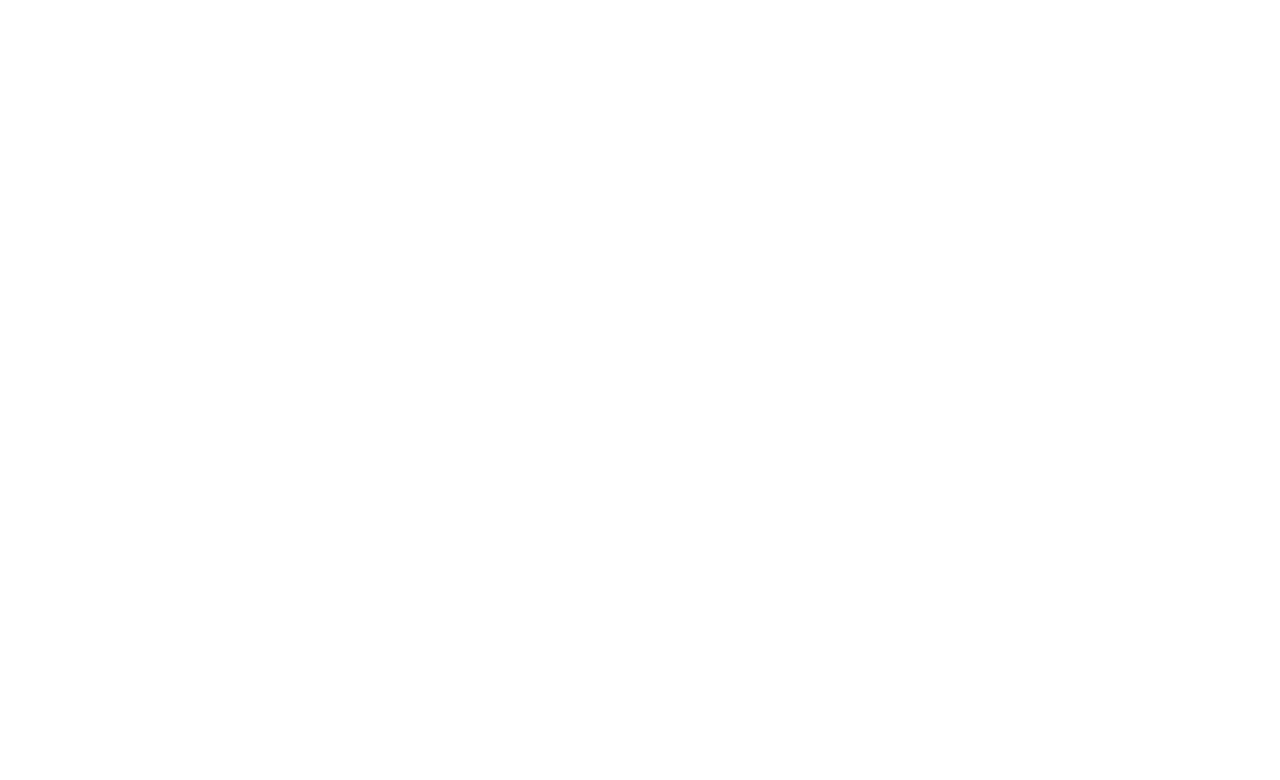
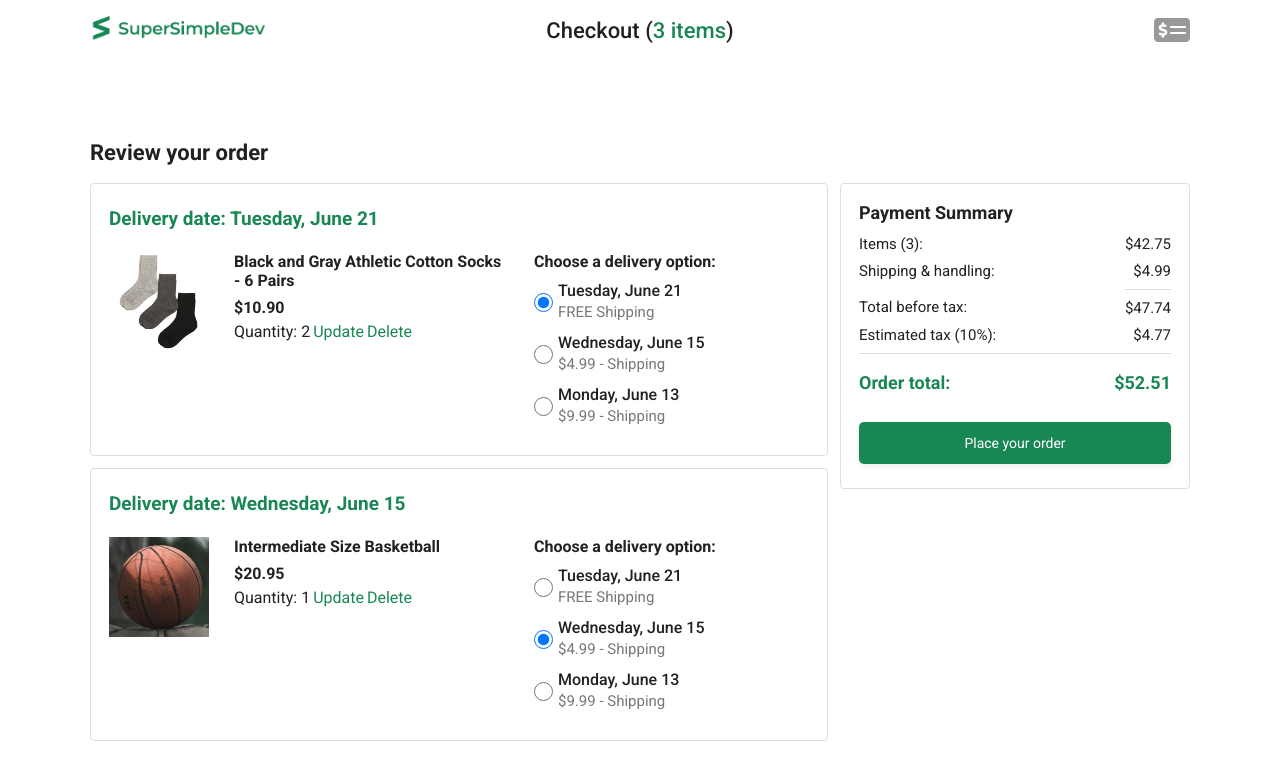
Before and after one commit to dubeydevanshdev-stack/Ecommerce-project, a React (Vite) app in the folder react-project/: page /checkout in a window 1280 px wide. Shown: the top 780 px of the page. Built offline with nearby package versions, Linux system fonts and the light colour scheme.

Commit message:
Moving checkout page to React

```diff
--- a/react-project/index.html
+++ b/react-project/index.html
@@ -4,7 +4,6 @@
     <meta charset="UTF-8" />
     <link rel="icon" type="image/svg+xml" href="/vite.svg" />
     <meta name="viewport" content="width=device-width, initial-scale=1.0" />
-    <title>Ecommerce Project</title>
     <!-- Load a font called Roboto from Google Fonts. -->
     <link rel="preconnect" href="https://fonts.googleapis.com">
     <link rel="preconnect" href="https://fonts.gstatic.com" crossorigin>
--- a/react-project/src/App.jsx
+++ b/react-project/src/App.jsx
@@ -1,12 +1,13 @@
 import {Routes,Route} from 'react-router';
 import { HomePage } from './Pages/HomePage'
+import { CheckoutPage } from './Pages/CheckoutPage';
 import './App.css'
 
 function App() {
   return (
     <Routes>
       <Route path="/" element={<HomePage />}></Route>
-      <Route path="checkout" element={ <></>}></Route>
+      <Route path="checkout" element={<CheckoutPage />}></Route>
     </Routes>
   )
 }
--- /dev/null
+++ b/react-project/src/Pages/CheckoutPage.jsx
@@ -0,0 +1,223 @@
+import './checkout-header.css';
+import './checkoutPage.css';
+
+export function CheckoutPage(){
+    return (
+        <>
+            <title>Checkout</title>
+
+         <div className="checkout-header">
+      <div className="header-content">
+        <div className="checkout-header-left-section">
+          <a href="index.html">
+            <img className="logo" src="images/logo.png" />
+            <img className="mobile-logo" src="images/mobile-logo.png" />
+          </a>
+        </div>
+
+        <div className="checkout-header-middle-section">
+          Checkout (<a className="return-to-home-link"
+            href="index.html">3 items</a>)
+        </div>
+
+        <div className="checkout-header-right-section">
+          <img src="images/icons/checkout-lock-icon.png" />
+        </div>
+      </div>
+         </div>
+
+         <div className="checkout-page">
+      <div className="page-title">Review your order</div>
+
+      <div className="checkout-grid">
+        <div className="order-summary">
+          <div className="cart-item-container">
+            <div className="delivery-date">
+              Delivery date: Tuesday, June 21
+            </div>
+
+            <div className="cart-item-details-grid">
+              <img className="product-image"
+                src="images/products/athletic-cotton-socks-6-pairs.jpg" />
+
+              <div className="cart-item-details">
+                <div className="product-name">
+                  Black and Gray Athletic Cotton Socks - 6 Pairs
+                </div>
+                <div className="product-price">
+                  $10.90
+                </div>
+                <div className="product-quantity">
+                  <span>
+                    Quantity: <span className="quantity-label">2</span>
+                  </span>
+                  <span className="update-quantity-link link-primary">
+                    Update
+                  </span>
+                  <span className="delete-quantity-link link-primary">
+                    Delete
+                  </span>
+                </div>
+              </div>
+
+              <div className="delivery-options">
+                <div className="delivery-options-title">
+                  Choose a delivery option:
+                </div>
+                <div className="delivery-option">
+                  <input type="radio" checked
+                    className="delivery-option-input"
+                    name="delivery-option-1" />
+                  <div>
+                    <div className="delivery-option-date">
+                      Tuesday, June 21
+                    </div>
+                    <div className="delivery-option-price">
+                      FREE Shipping
+                    </div>
+                  </div>
+                </div>
+                <div className="delivery-option">
+                  <input type="radio"
+                    className="delivery-option-input"
+                    name="delivery-option-1" />
+                  <div>
+                    <div className="delivery-option-date">
+                      Wednesday, June 15
+                    </div>
+                    <div className="delivery-option-price">
+                      $4.99 - Shipping
+                    </div>
+                  </div>
+                </div>
+                <div className="delivery-option">
+                  <input type="radio"
+                    className="delivery-option-input"
+                    name="delivery-option-1" />
+                  <div>
+                    <div className="delivery-option-date">
+                      Monday, June 13
+                    </div>
+                    <div className="delivery-option-price">
+                      $9.99 - Shipping
+                    </div>
+                  </div>
+                </div>
+              </div>
+            </div>
+          </div>
+
+          <div className="cart-item-container">
+            <div className="delivery-date">
+              Delivery date: Wednesday, June 15
+            </div>
+
+            <div className="cart-item-details-grid">
+              <img className="product-image"
+                src="images/products/intermediate-composite-basketball.jpg" />
+
+              <div className="cart-item-details">
+                <div className="product-name">
+                  Intermediate Size Basketball
+                </div>
+                <div className="product-price">
+                  $20.95
+                </div>
+                <div className="product-quantity">
+                  <span>
+                    Quantity: <span className="quantity-label">1</span>
+                  </span>
+                  <span className="update-quantity-link link-primary">
+                    Update
+                  </span>
+                  <span className="delete-quantity-link link-primary">
+                    Delete
+                  </span>
+                </div>
+              </div>
+
+              <div className="delivery-options">
+                <div className="delivery-options-title">
+                  Choose a delivery option:
+                </div>
+
+                <div className="delivery-option">
+                  <input type="radio" className="delivery-option-input"
+                    name="delivery-option-2" />
+                  <div>
+                    <div className="delivery-option-date">
+                      Tuesday, June 21
+                    </div>
+                    <div className="delivery-option-price">
+                      FREE Shipping
+                    </div>
+                  </div>
+                </div>
+                <div className="delivery-option">
+                  <input type="radio" checked className="delivery-option-input"
+                    name="delivery-option-2" />
+                  <div>
+                    <div className="delivery-option-date">
+                      Wednesday, June 15
+                    </div>
+                    <div className="delivery-option-price">
+                      $4.99 - Shipping
+                    </div>
+                  </div>
+                </div>
+                <div className="delivery-option">
+                  <input type="radio" className="delivery-option-input"
+                    name="delivery-option-2" />
+                  <div>
+                    <div className="delivery-option-date">
+                      Monday, June 13
+                    </div>
+                    <div className="delivery-option-price">
+                      $9.99 - Shipping
+                    </div>
+                  </div>
+                </div>
+              </div>
+            </div>
+          </div>
+        </div>
+
+        <div className="payment-summary">
+            <div className="payment-summary-title">
+              Payment Summary
+            </div>
+
+            <div className="payment-summary-row">
+              <div>Items (3):</div>
+              <div className="payment-summary-money">$42.75</div>
+            </div>
+
+            <div className="payment-summary-row">
+              <div>Shipping &amp; handling:</div>
+              <div className="payment-summary-money">$4.99</div>
+            </div>
+
+            <div className="payment-summary-row subtotal-row">
+              <div>Total before tax:</div>
+              <div className="payment-summary-money">$47.74</div>
+            </div>
+
+            <div className="payment-summary-row">
+              <div>Estimated tax (10%):</div>
+              <div className="payment-summary-money">$4.77</div>
+            </div>
+
+            <div className="payment-summary-row total-row">
+              <div>Order total:</div>
+              <div className="payment-summary-money">$52.51</div>
+            </div>
+
+            <button className="place-order-button button-primary">
+              Place your order
+            </button>
+        </div>
+      </div>
+         </div>
+        </>
+    );
+}
--- a/react-project/src/Pages/HomePage.jsx
+++ b/react-project/src/Pages/HomePage.jsx
@@ -3,6 +3,8 @@ import './HomePage.css';
 export function HomePage(){
     return(
     <>
+      <title>HomePage</title>
+
         <div className="header">
       <div className="left-section">
         <a href="index.html" className="header-link">
```
Also changed, not shown: react-project/index1.html (deleted, +0 -13 lines), react-project/src/Pages/checkout-header.css (renamed from react-project/starting code/styles/pages/checkout/checkout-header.css), react-project/src/Pages/checkoutPage.css (renamed from react-project/starting code/styles/pages/checkout/checkout.css).
